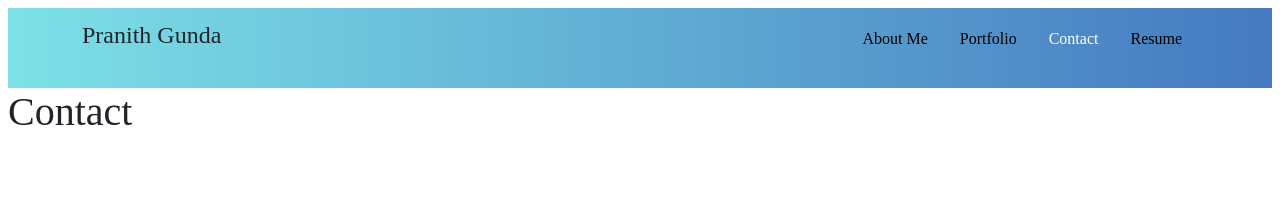
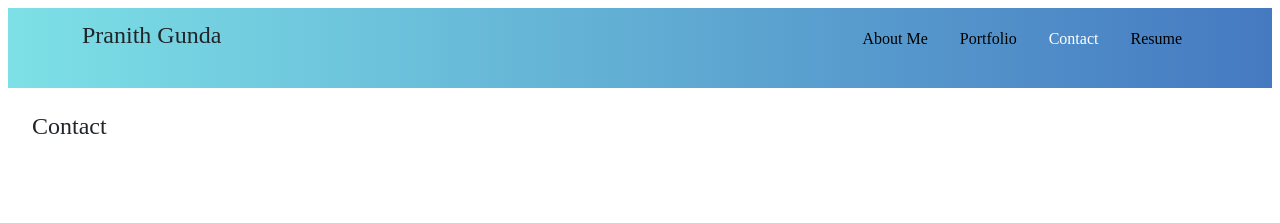
Before and after one commit to pranithgunda/my-portfolio, a React (Vite) app: page /contact in a window 1280 px wide. Shown: the top 223 px of the page. Built offline with nearby package versions, Linux system fonts and the light colour scheme.

Commit message:
Added effects on project component to display project related info on hover

```diff
--- a/src/components/Aboutme/index.jsx
+++ b/src/components/Aboutme/index.jsx
@@ -1,6 +1,5 @@
-import Col from 'react-bootstrap/Col';
+// AboutMe component
 import Image from 'react-bootstrap/Image';
-
 
 function AboutMe() {
     return (
--- a/src/components/Contact/index.jsx
+++ b/src/components/Contact/index.jsx
@@ -1,6 +1,11 @@
+// Contact form component
+
 function Contact(){
     return(
-        <h1>Contact</h1>
+        <div className="p-4">
+        <h4>Contact</h4>
+
+        </div>
     )
 };
 
--- a/src/components/Project/index.jsx
+++ b/src/components/Project/index.jsx
@@ -1,5 +1,5 @@
 import { useState } from 'react';
-import { Col, Card, Row, Image, Stack } from 'react-bootstrap'
+import { Col, Card, Stack } from 'react-bootstrap'
 import '../../../src/Card.css'
 import '@fortawesome/fontawesome-free/css/all.css';
 import { FontAwesomeIcon } from '@fortawesome/react-fontawesome';
```
